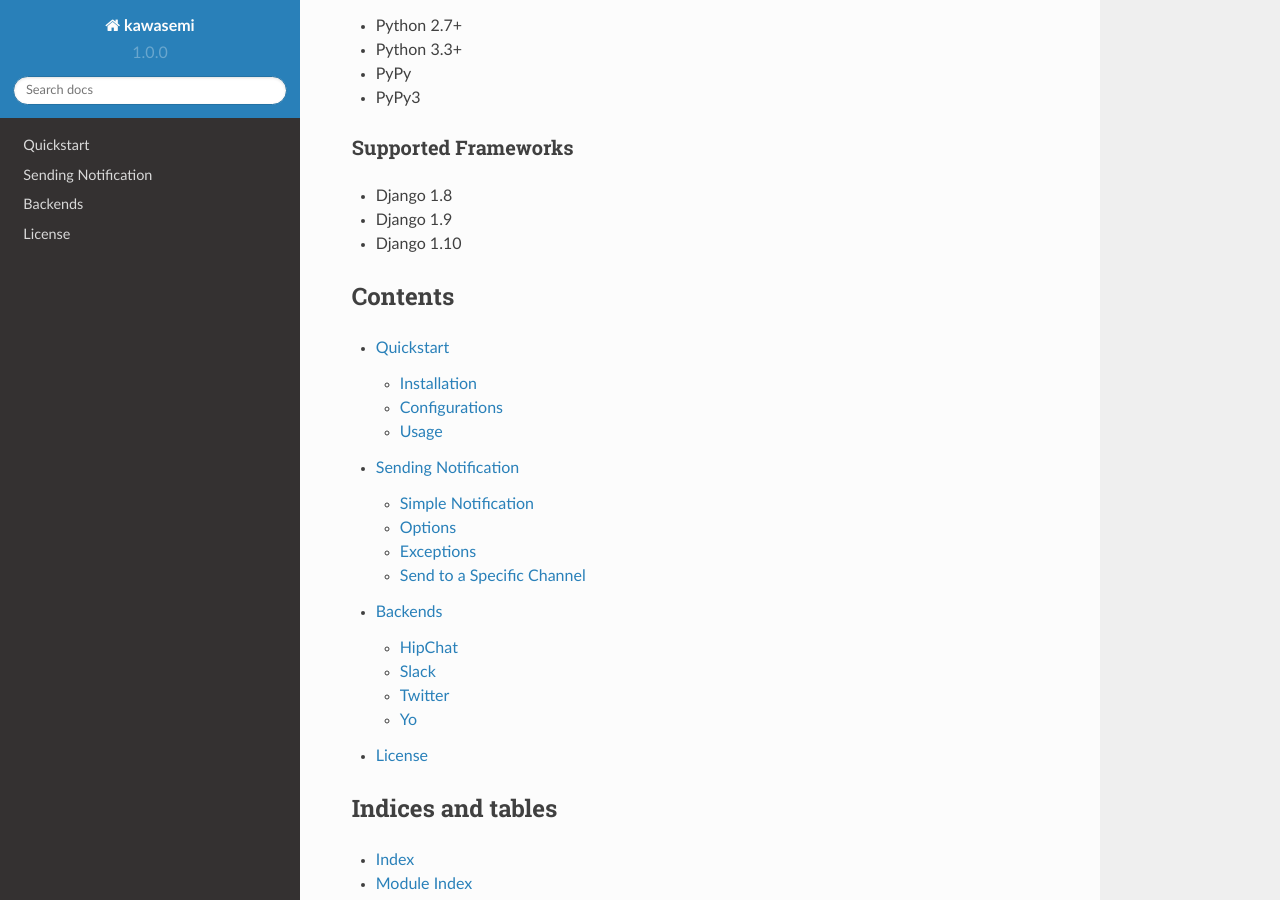
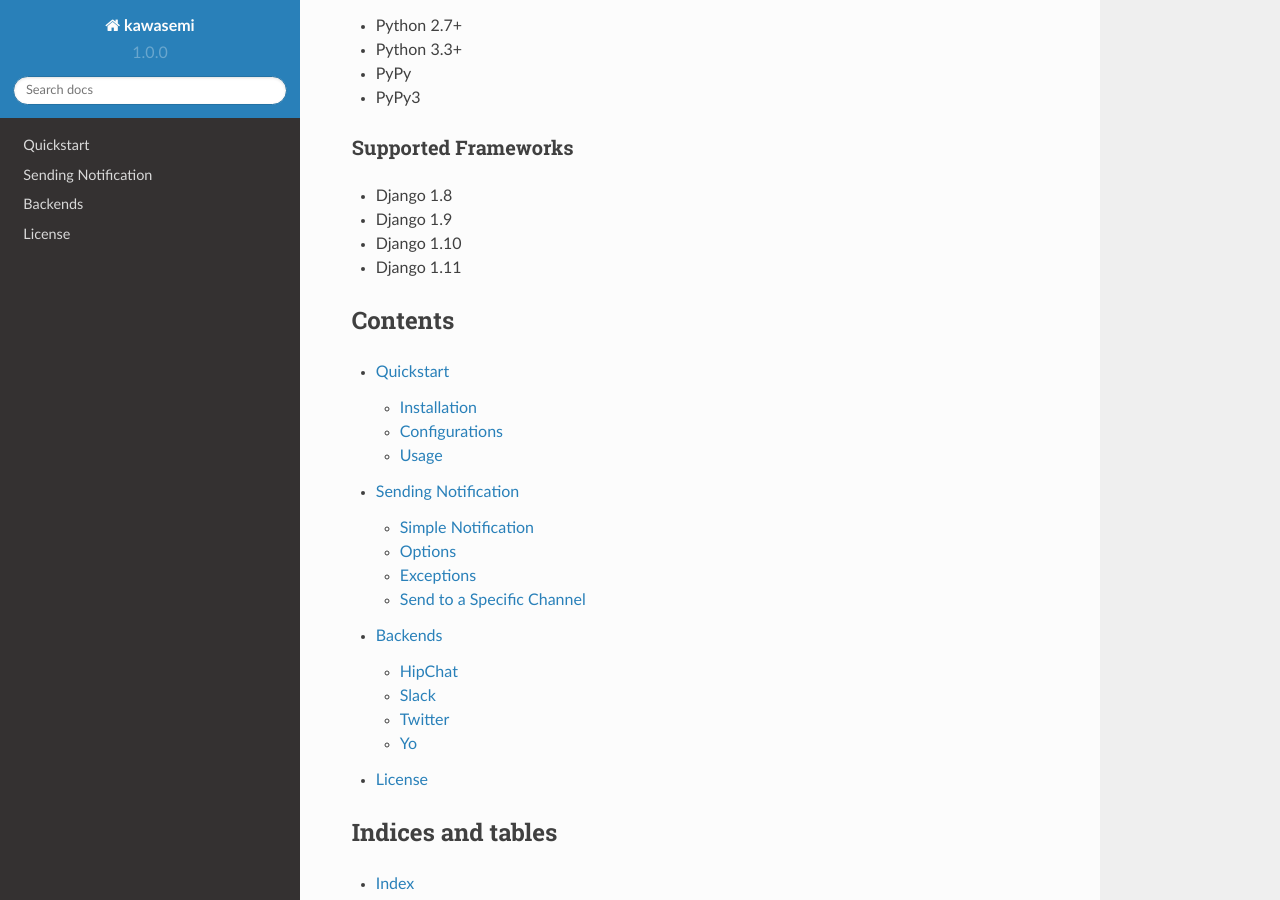
Before and after one commit to ymyzk/kawasemi, a Sphinx documentation site: the page built from docs/source/index.rst, in a window 1280 px wide and 900 px high, scrolled down 708 px. Built offline with Sphinx 7.4.7 and the Read the Docs theme 2.0.0, drawn with Linux system fonts in a browser that asks for light colours.

Commit message:
Support Django 1.11

```diff
--- a/README.rst
+++ b/README.rst
@@ -65,6 +65,7 @@ Supported Frameworks
 * Django 1.8
 * Django 1.9
 * Django 1.10
+* Django 1.11
 
 Installation
 ------------
--- a/docs/source/index.rst
+++ b/docs/source/index.rst
@@ -38,6 +38,7 @@ Supported Frameworks
 * Django 1.8
 * Django 1.9
 * Django 1.10
+* Django 1.11
 
 Contents
 --------
```
Also changed, not shown: 1 other file.
